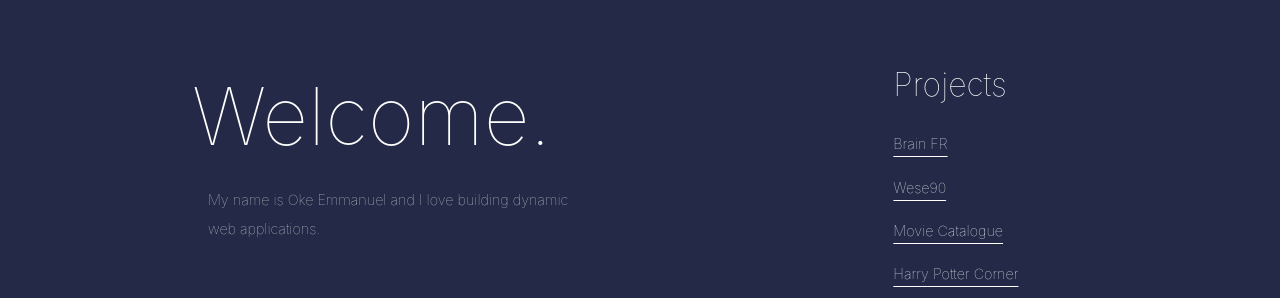
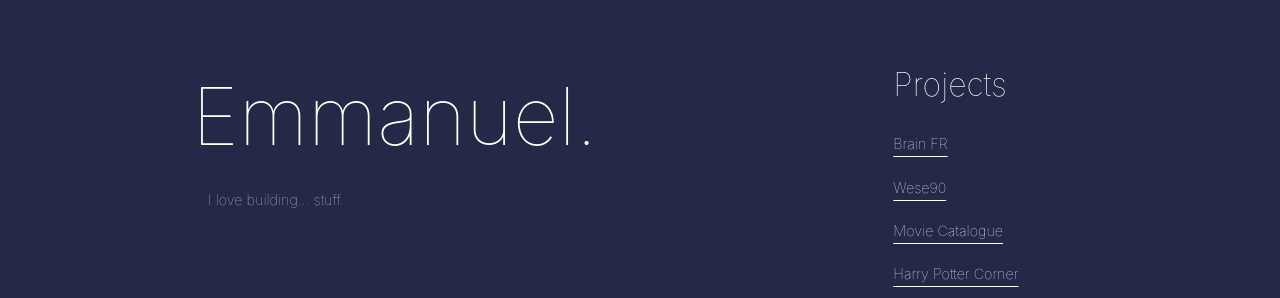
Before and after one commit to TheAstutian/lequte, a React (Create React App) app: page / in a window 1280 px wide. Shown: the part 155-453 px from the top of the page. Built offline with nearby package versions, Linux system fonts and the light colour scheme.

Commit message:
updating web copy

```diff
--- a/src/components/Heroarea/Heroarea.js
+++ b/src/components/Heroarea/Heroarea.js
@@ -7,12 +7,12 @@ const Heroarea= ()=>{
     return (
       <div className="hero-header mt5 pt2 ml6 pl5   ">
           <div className="welcome mb0">
-            <h1>Welcome.</h1>
+            <h1>Emmanuel.</h1>
 
           </div>
 
           <div className="text pl3 pr6 mr6">
-            <span>My name is Oke Emmanuel and I love building dynamic web applications. </span>
+            <span>I love building... stuff.  </span>
           </div>
       </div>
     )
```
